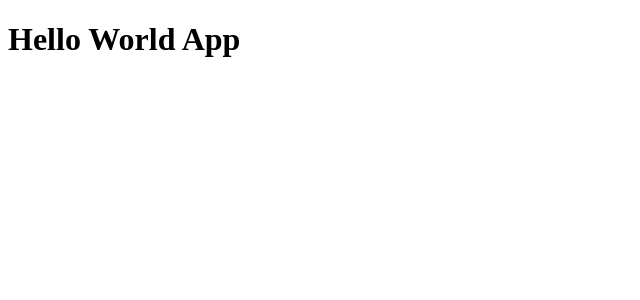
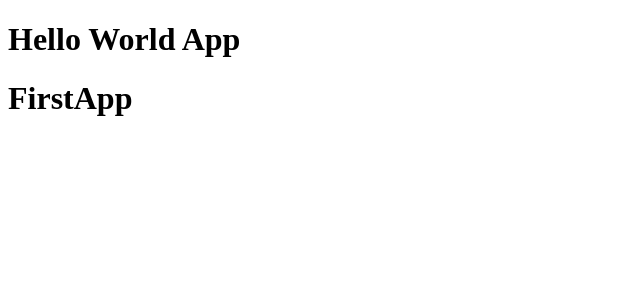
Before and after one commit to juanbpadilla/03-counter-app-vite, a React (Vite) app: page / in a window 1280 px wide. Shown: the top 300 px of the page, without its empty margins (0-640 px from the left). Built offline with nearby package versions, Linux system fonts and the light colour scheme.

Commit message:
Tarea: Crear nuevo componenete

```diff
--- /dev/null
+++ b/src/FirstApp.jsx
@@ -0,0 +1,7 @@
+
+export const FirstApp = () => {
+
+  return (
+    <h1>FirstApp</h1>
+  )
+}
--- a/src/main.jsx
+++ b/src/main.jsx
@@ -1,9 +1,11 @@
 import React from 'react'
 import { createRoot } from 'react-dom/client';
 import { HelloWorldApp } from './HelloWorldApp';
+import { FirstApp } from './FirstApp';
 
 createRoot(document.getElementById('root')).render(
   <React.StrictMode>
     <HelloWorldApp />
+    <FirstApp />
   </React.StrictMode>
 )
```
